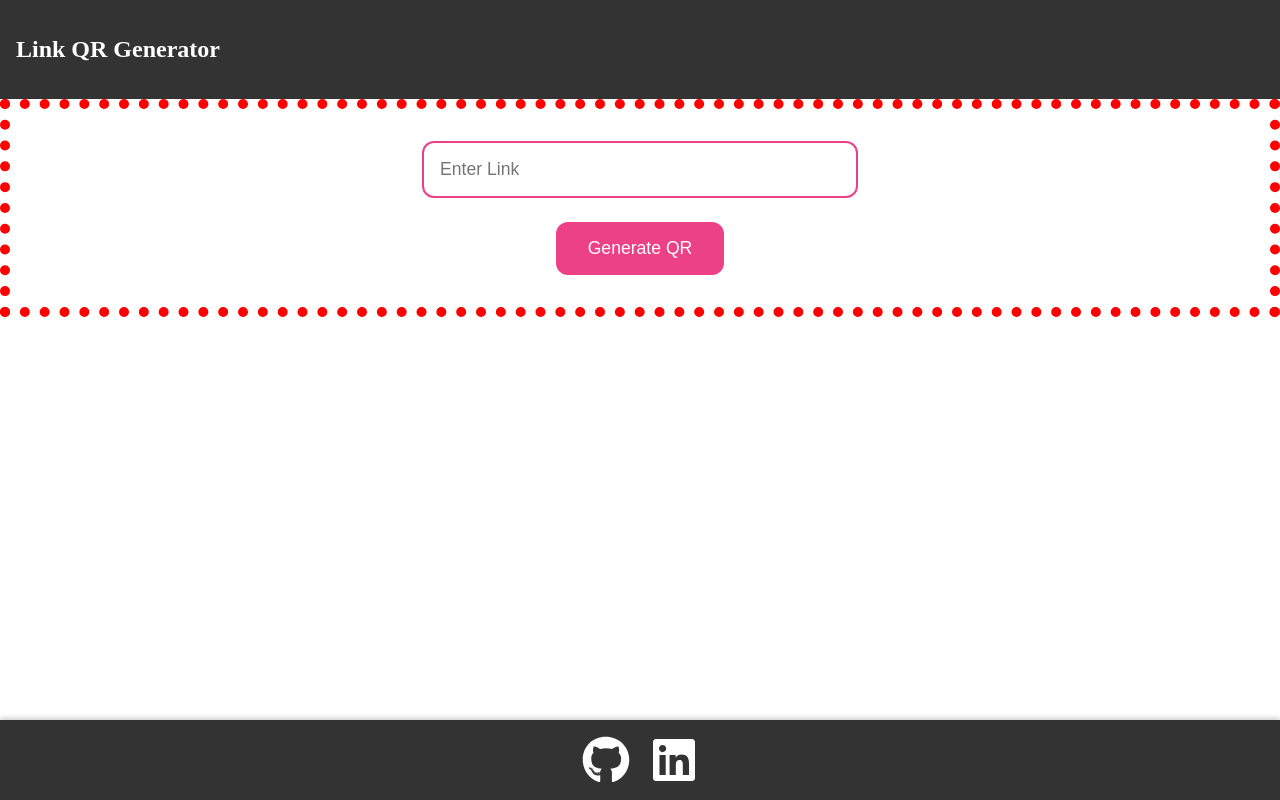
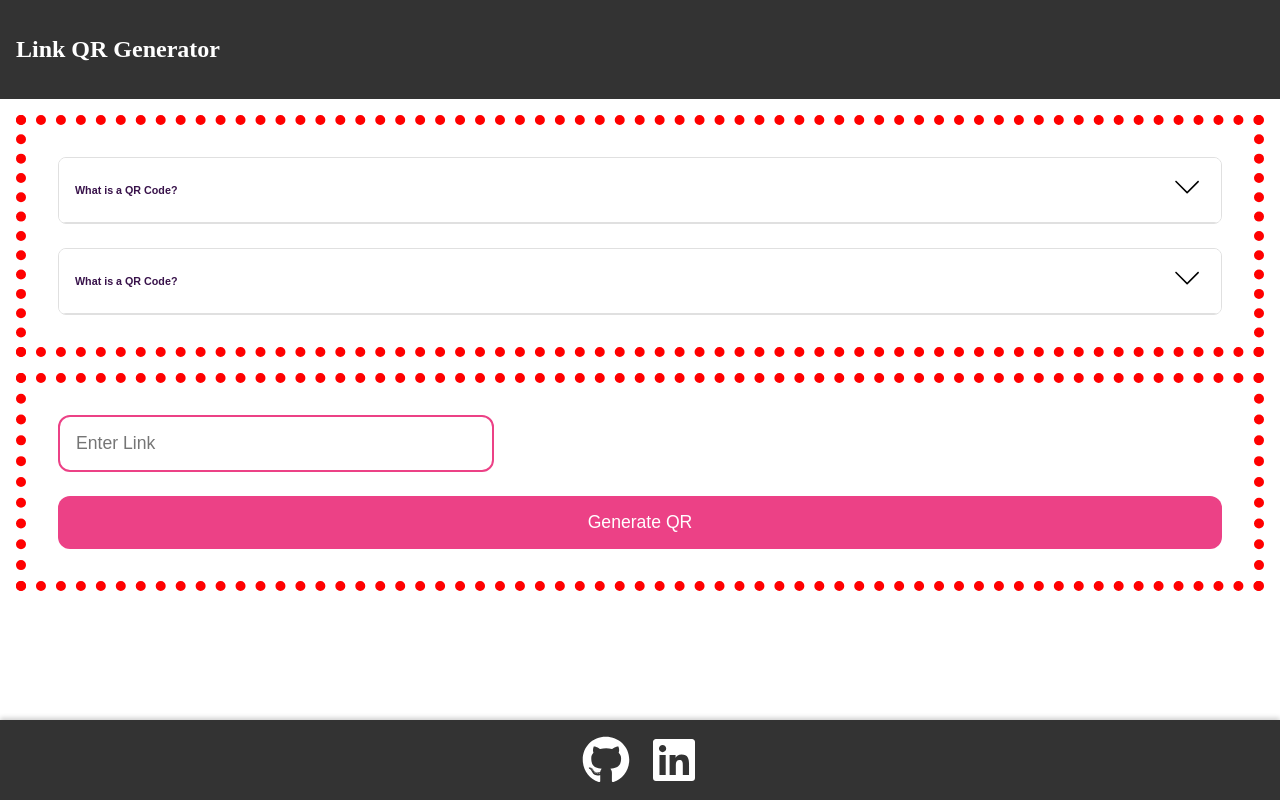
Before and after one commit to Khaled-AlAsadi/Link-QR-Generator, a React (Vite) app in the folder frontend/: page / in a window 1280 px wide. Built offline with nearby package versions, Linux system fonts and the light colour scheme.

Commit message:
Update Collapsible component

```diff
--- a/frontend/src/App.tsx
+++ b/frontend/src/App.tsx
@@ -5,10 +5,12 @@ import FooterComponent from './components/FooterComponent'
 import HeaderComponent from './components/HeaderComponent'
 import { InputFieldComponent } from './components/InputFieldComponent'
 import { ButtonComponent } from './components/ButtonComponent'
+import Collapsible from './components/CollapsibleComponent'
 
 function App() {
   const [searchTerm, setSearchTerm] = useState('')
   const [qrCode, setQrCode] = useState<any>()
+  const [openIndex, setOpenIndex] = useState<number | null>(null)
 
   useEffect(() => {
     const ping = async () => {
@@ -39,10 +41,39 @@ function App() {
     }
   }
 
+  const handleToggle = (index: number) => {
+    console.log(index)
+    setOpenIndex((prevIndex) => (prevIndex === index ? null : index))
+  }
+
   return (
     <StyledContainer>
       <HeaderComponent />
 
+      <StyledSection>
+        <Collapsible
+          open={openIndex === 0}
+          title="What is a QR Code?"
+          onToggle={() => handleToggle(0)}
+        >
+          A QR (Quick Response) code is a type of two-dimensional barcode that
+          can be scanned by smartphones and other devices to quickly access
+          information. Unlike traditional barcodes, QR codes can store much more
+          data and can be scanned from any direction, making them faster and
+          easier to use.
+        </Collapsible>
+        <Collapsible
+          title="What is a QR Code?"
+          open={openIndex === 1}
+          onToggle={() => handleToggle(1)}
+        >
+          A QR (Quick Response) code is a type of two-dimensional barcode that
+          can be scanned by smartphones and other devices to quickly access
+          information. Unlike traditional barcodes, QR codes can store much more
+          data and can be scanned from any direction, making them faster and
+          easier to use.
+        </Collapsible>
+      </StyledSection>
       <StyledSection>
         <InputFieldComponent
           onChange={handleChange}
@@ -70,13 +101,12 @@ const StyledSection = styled.section`
   flex-grow: 1;
   display: flex;
   flex-direction: column;
-  align-items: center;
-  justify-content: center;
   gap: 1.5rem;
   padding: 2rem;
   background-color: #ffffff;
   color: #38124a;
   border: 10px red dotted;
+  margin: 1rem;
 `
 
 const QRCodeContainer = styled.div`
--- /dev/null
+++ b/frontend/src/components/CollapsibleComponent.tsx
@@ -0,0 +1,57 @@
+import React, { ReactNode } from 'react'
+import { SlArrowUp, SlArrowDown } from 'react-icons/sl'
+import styled from 'styled-components'
+
+interface IProps {
+  open: boolean
+  title: string
+  children: ReactNode
+  onToggle: () => void
+}
+
+const Collapsible: React.FC<IProps> = ({ open, children, title, onToggle }) => {
+  return (
+    <StyledCard>
+      <Header onClick={onToggle}>
+        <Title>{title}</Title>
+        <ToggleButton>{!open ? <SlArrowDown /> : <SlArrowUp />}</ToggleButton>
+      </Header>
+      {open && <Content>{children}</Content>}
+    </StyledCard>
+  )
+}
+const StyledCard = styled.div`
+  background-color: #f8f9fa;
+  border: 1px solid #e0e0e0;
+  border-radius: 8px;
+  transition: max-height 0.3s ease;
+  overflow: hidden;
+`
+
+const Header = styled.div`
+  display: flex;
+  justify-content: space-between;
+  align-items: center;
+  padding: 1rem;
+  background-color: #ffffff;
+  border-bottom: 1px solid #e0e0e0;
+  cursor: pointer;
+`
+
+const Title = styled.h6`
+  font-weight: bold;
+  margin: 0;
+`
+
+const ToggleButton = styled.button`
+  background: none;
+  border: none;
+  cursor: pointer;
+  font-size: 1.5rem;
+`
+
+const Content = styled.div`
+  padding: 1rem;
+  background-color: #ffffff;
+`
+export default Collapsible
```
